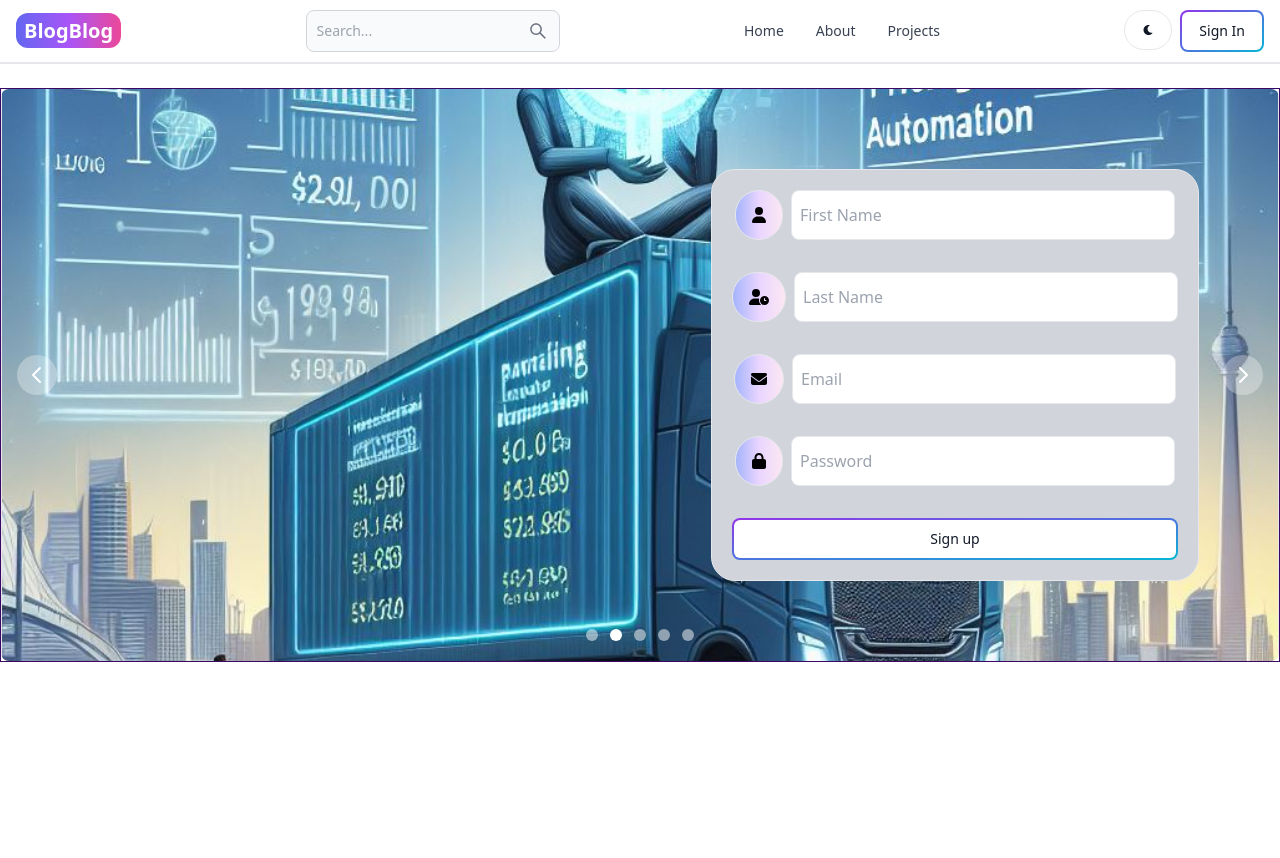
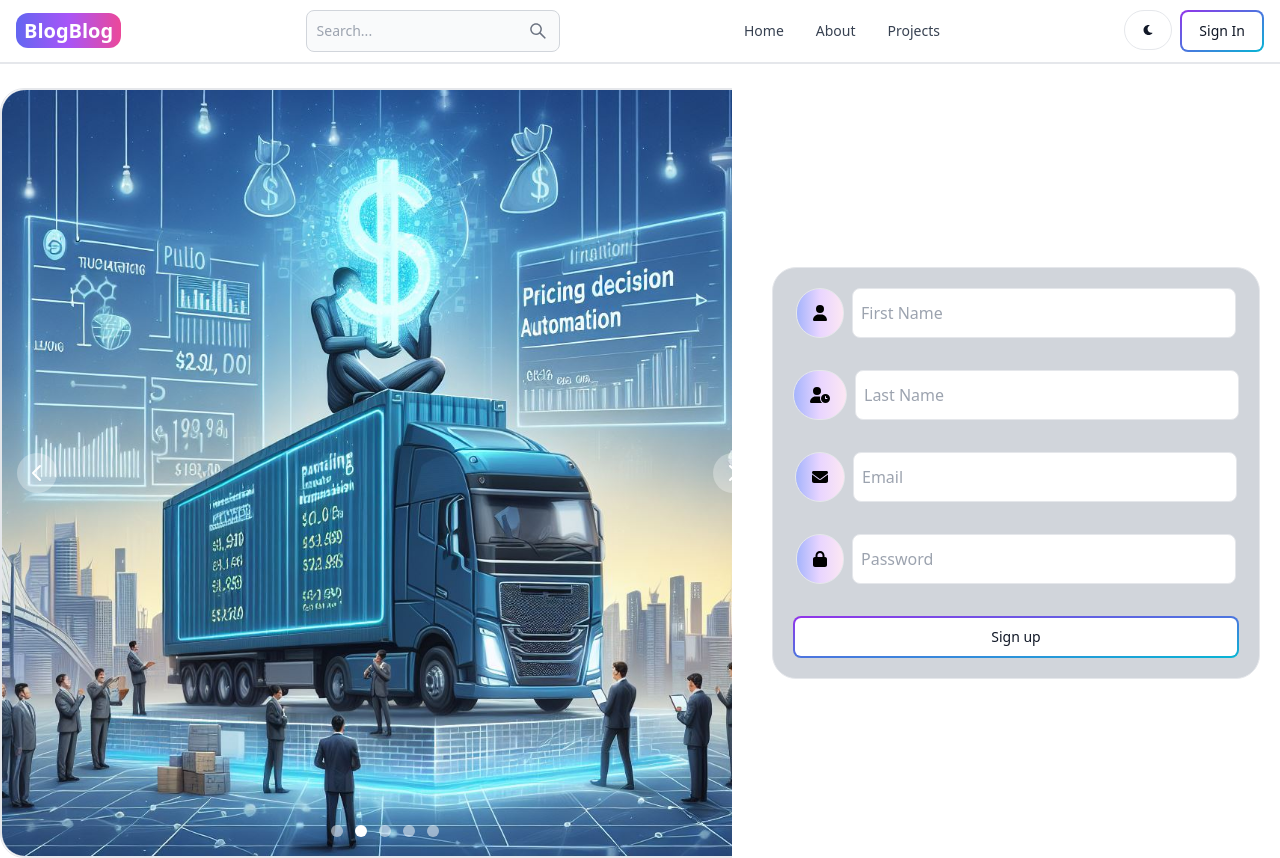
Before and after one commit to sumitsharnov/BlogBlog, a React (Vite) app in the folder client/: page /sign-up in a window 1280 px wide. Before the commit the page ends 800 px from the top, so only its background shows below. Built offline with nearby package versions, Linux system fonts and the light colour scheme.

Commit message:
sign-up almost done

```diff
--- a/client/src/components/Input.jsx
+++ b/client/src/components/Input.jsx
@@ -1,5 +1,6 @@
 import PropTypes from "prop-types";
 export default function Input({
+  id,
   type,
   value,
   onChange,
@@ -8,6 +9,7 @@ export default function Input({
 }) {
   return (
     <input
+    id= {id}
       className="border rounded-lg sm:w-96 w-auto p-2 focus:border-green-900 "
       placeholder={placeholder}
       type={type}
--- a/client/src/pages/SignUp.jsx
+++ b/client/src/pages/SignUp.jsx
@@ -26,10 +26,10 @@ const SignUp = () => {
   });
 
   const handleChange = (e) => {
-    const { name, value } = e.target;
+    const { input, value } = e.target;
     setFormData({
       ...formData,
-      [name]: value,
+      [input]: value,
     });
   };
 
@@ -40,24 +40,21 @@ const SignUp = () => {
   };
 
   return (
-    <div className="relative mt-6 border border-purple-950 border-solid p-20 bg-cover flex md:items-end md:justify-end items-center justify-center w-full h-full overflow-hidden">
-      <Carousel className="absolute top-0 left-0 h-full lg:inline-block hidden">
+    <div className="mt-6  bg-cover flex flex-row items-center justify-center w-full h-full">
+      <div className="lg:inline hidden overflow-hidden mr-10">
+        <div className="relative w-full p-96 border rounded-3xl ">
+          <Carousel className="absolute top-0 left-0 ">
+            <img className="border rounded-3xl" src={img1} alt="..." />
+            <img className="border rounded-3xl" src={img2} alt="..." />
+            <img className="border rounded-3xl" src={img3} alt="..." />
+            <img className="border rounded-3xl" src={img4} alt="..." />
+            <img className="border rounded-3xl" src={img5} alt="..." />
+          </Carousel>
+        </div>
+      </div>
 
-  <img  className="border rounded-3xl h-96 w-96"  src={img1} alt="..."/>
-     <img className="border rounded-3xl "  src={img2} alt="..."/>
-     <img className="border rounded-3xl "  src={img3} alt="..."/>
-     <img className="border rounded-3xl "  src={img4} alt="..."/>
-     <img className="border rounded-3xl "  src={img5} alt="..."/>
-
-
-
-        {/* <img className="w-full" src="https://flowbite.com/docs/images/carousel/carousel-2.svg" alt="..." />
-      <img className="w-full h-auto" src="https://flowbite.com/docs/images/carousel/carousel-3.svg" alt="..." />
-      <img className="w-full h-auto" src="https://flowbite.com/docs/images/carousel/carousel-4.svg" alt="..." />
-      <img className="w-full h-auto" src="https://flowbite.com/docs/images/carousel/carousel-5.svg" alt="..." /> */}
-      </Carousel>
       <form
-        className="z-10 flex flex-col sm:justify-center sm:items-center space-y-8 bg-gray-300 p-5 relative w-auto h-auto border rounded-3xl"
+        className="sticky top-0 z-10 flex flex-col justify-center items-center space-y-8 bg-gray-300 p-5 mr-5 border rounded-3xl"
         onSubmit={handleSubmit}
       >
         <div className="flex sm:flex-row">
@@ -66,6 +63,7 @@ const SignUp = () => {
             className="p-4 bg-gradient-to-r from-indigo-300 via-purple-200 to-pink-100  mr-2 border rounded-full"
           />
           <Input
+            id= 'firstName'
             type="text"
             value={formData.firstName}
             onChange={handleChange}
```
